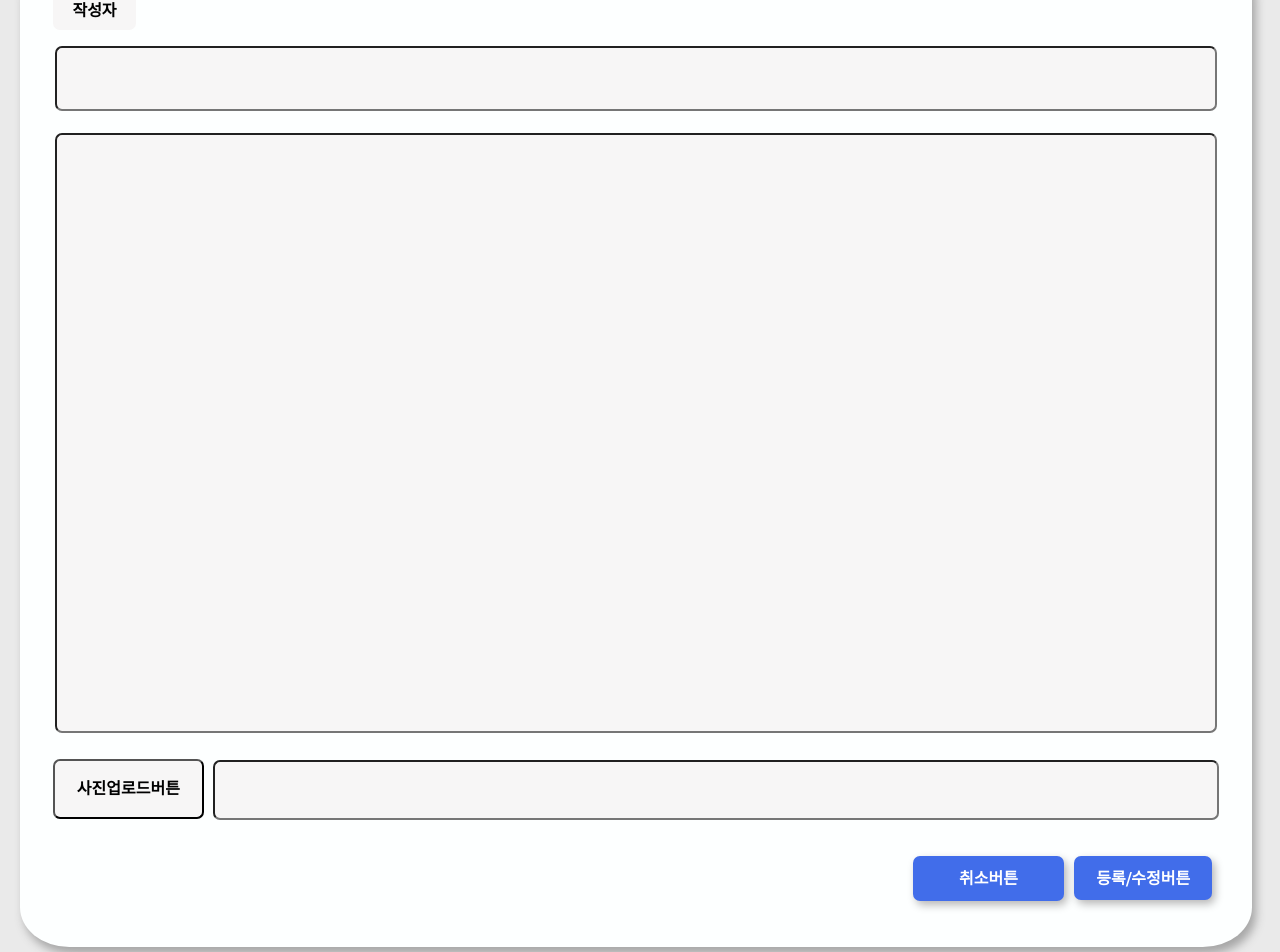
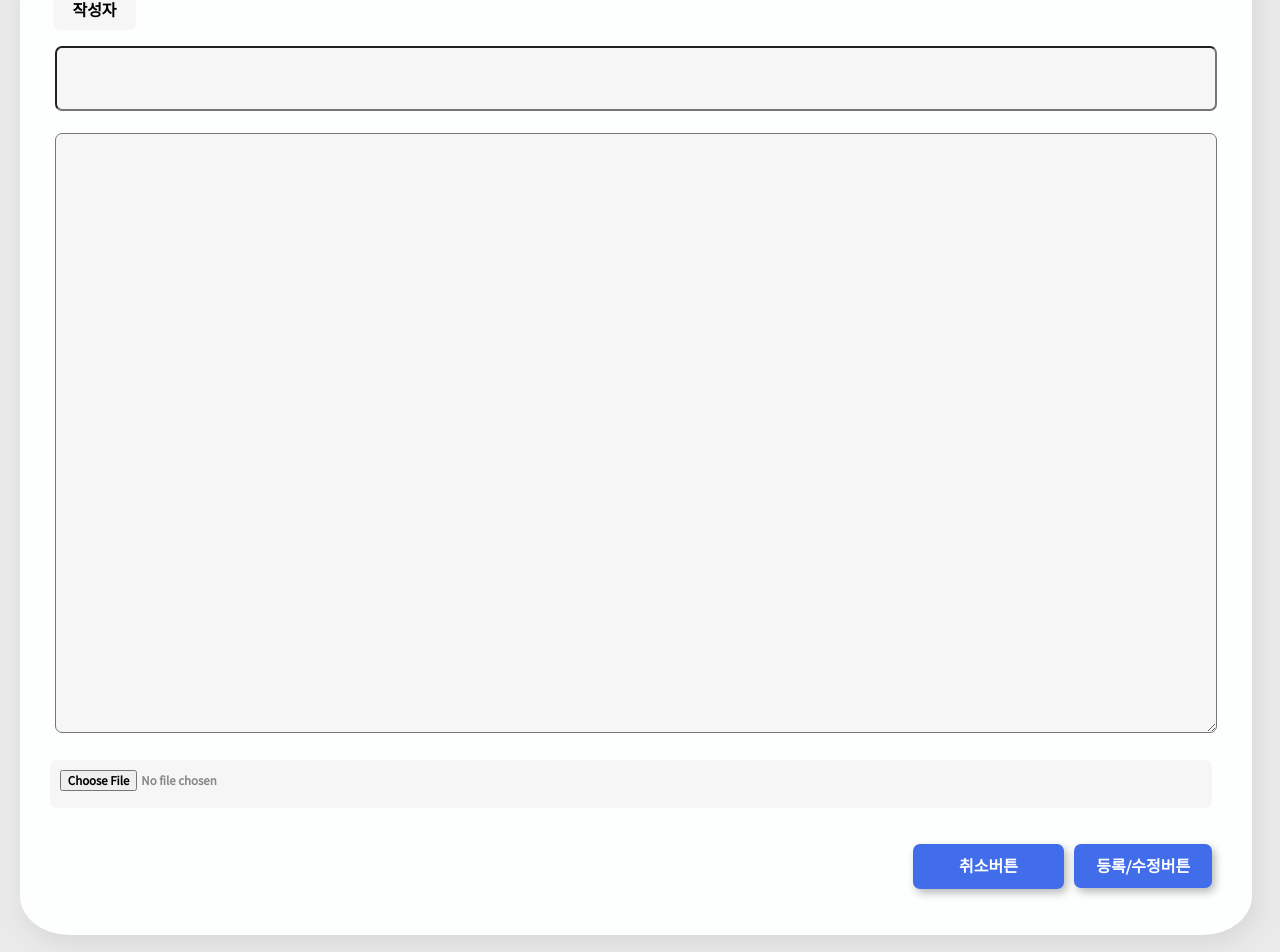
Before and after one commit to emsthf/light-house_planer, a React (Create React App) app: page /authboard in a window 1280 px wide. Shown: the part 220-1172 px from the top of the page. Built offline with nearby package versions, Linux system fonts and the light colour scheme; a web font is replaced by a local one.

Commit message:
edit post form

```diff
--- a/src/pages/AuthBoard.jsx
+++ b/src/pages/AuthBoard.jsx
@@ -1,4 +1,4 @@
-import React from "react";
+import React, { useState } from "react";
 import { useForm } from "react-hook-form";
 import styled from "styled-components";
 
@@ -30,7 +30,7 @@ const AuthboardFrame = styled.form`
   // background-color: #ebf7ff;
   background-color: #fdffff;
   width: 98%;
-  box-shadow: 4px 7px 10px #a6a6a6;
+  box-shadow: ${(props) => props.theme.boxShadow};
   // min-height: 90vh;
   display: flex;
   border-radius: 4%;
@@ -60,8 +60,8 @@ const GridBox = styled.div`
   display: grid;
   /* height: 100%; */
   max-width: 100%;
-  grid-template-columns: repeat(2, 1fr);
-  grid-template-columns: 1fr 6fr;
+  /* grid-template-columns: repeat(2, 1fr);
+  grid-template-columns: 1fr 6fr; */
 `;
 
 const ContentBox = styled.form`
@@ -110,23 +110,26 @@ const TitleContent = styled.input`
   margin-bottom: 5px;
 `;
 
-const Content = styled.input`
+const Content = styled.textarea`
   background-color: #f7f6f6;
   width: 98%;
   height: 600px;
   border-radius: 7px;
   text-align: left;
-  font-weight: bold;
+  /* font-weight: bold; */
   padding: 10px;
   margin-top: 5px;
   margin-left: 0px;
   margin-bottom: 5px;
+  font-size: 1rem;
+  box-sizing: border-box;
+  padding: 2rem;
 `;
 
 const PictureUploadBox = styled.input`
   background-color: #f7f6f6;
-  width: 99%;
-  height: 60px;
+  width: 98%;
+  height: 48px;
   border-radius: 7px;
   text-align: left;
   font-weight: bold;
@@ -135,18 +138,18 @@ const PictureUploadBox = styled.input`
   margin-right: 10px;
 `;
 
-const PictureUploadBtn = styled.button`
-  background-color: #f7f6f6;
-  width: 89%;
-  height: 60px;
-  border-radius: 7px;
-  text-align: center;
-  font-weight: bold;
-  padding: 5px;
-  margin-top: 10px;
-  margin-left: 10px;
-  margin-bottom: 10px;
-`;
+// const PictureUploadBtn = styled.button`
+//   background-color: #f7f6f6;
+//   width: 99%;
+//   height: 60px;
+//   border-radius: 7px;
+//   text-align: left;
+//   font-weight: bold;
+//   padding: 10px;
+//   margin-top: 0px;
+//   margin-right: 10px;
+// `;
+
 
 const RightSideGridBox = styled.div`
   display: grid;
@@ -214,12 +217,19 @@ const EnrollEditBtn = styled.button`
 `;
 
 function AuthBoard() {
+
+  const [post, setPost] = useState({});
+
+  const { register, handleSubmit } = useForm();
+
   const onSubmit = (data) => {
     console.log("submit");
     console.log(data);
+    setPost({
+      title : data.title,
+      content : data.content
+    })
   };
-
-  const { handleSubmit } = useForm();
 
   return (
     <Container>
@@ -228,20 +238,20 @@ function AuthBoard() {
           <ContentBox>
             <Writer>작성자</Writer>
             <Label>
-              <TitleContent></TitleContent>
+              <TitleContent type='text' {...register('title', { required: true })}></TitleContent>
             </Label>
             <Label>
-              <Content type="content" name="content" />
+              <Content {...register('content', { required: true })} />
             </Label>
 
             <GridBox>
-              <PictureUploadBtn>사진업로드버튼</PictureUploadBtn>
+              {/* <PictureUploadBtn>사진업로드버튼</PictureUploadBtn> */}
               <Label>
-                <PictureUploadBox></PictureUploadBox>
+                <PictureUploadBox type='file' accept='image/*' {...register('img')}></PictureUploadBox>
               </Label>
             </GridBox>
             <RightSideGridBox>
-              <CancleBtn>취소버튼</CancleBtn>
+              <CancleBtn type='reset'>취소버튼</CancleBtn>
               <EnrollEditBtn>등록/수정버튼</EnrollEditBtn>
             </RightSideGridBox>
           </ContentBox>
--- a/src/pages/DashBoard.jsx
+++ b/src/pages/DashBoard.jsx
@@ -189,7 +189,7 @@ const Goal = styled(motion.div)`
 const CreateBtn = styled.button`
   padding: 0.5rem 2rem;
   border: none;
-  box-shadow: 3px 4px 8px #b7b7b7;
+  box-shadow: ${(props) => props.theme.boxShadow};
   background: #416dea;
   color: #fff;
   font-weight: bold;
```
